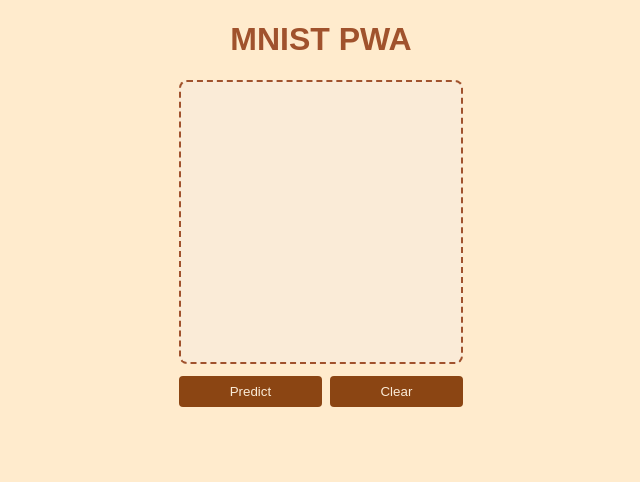
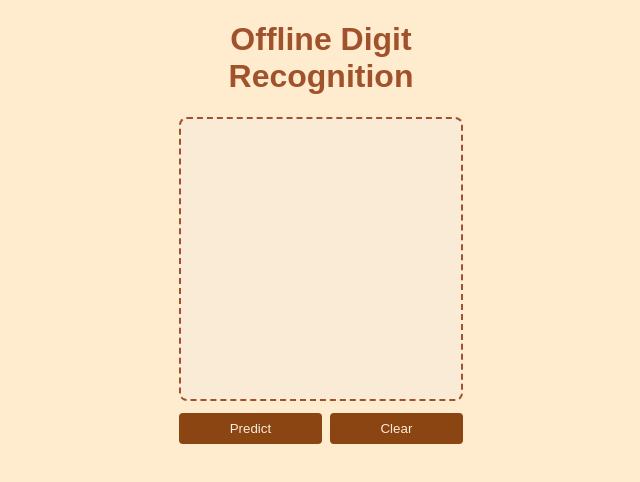
Before and after one commit to dar5hak/offline-mnist, a website built with Parcel: page index.html in a window 1280 px wide. Shown: the whole page, without its empty margins (319-959 px from the left). Built offline with nearby package versions, Linux system fonts and the light colour scheme; what @tensorflow/tfjs would draw is missing.

Commit message:
Use better title

```diff
--- a/index.html
+++ b/index.html
@@ -14,12 +14,12 @@
             });
         }
     </script>
-    <title>MNIST PWA</title>
+    <title>Offline Digit Recognition</title>
 </head>
 
 <body>
     <main>
-        <h1>MNIST PWA</h1>
+        <h1>Offline Digit Recognition</h1>
         <section class="draw">
             <canvas id="draw-area" width="280" height="280">
                 [Drawing area]
```
